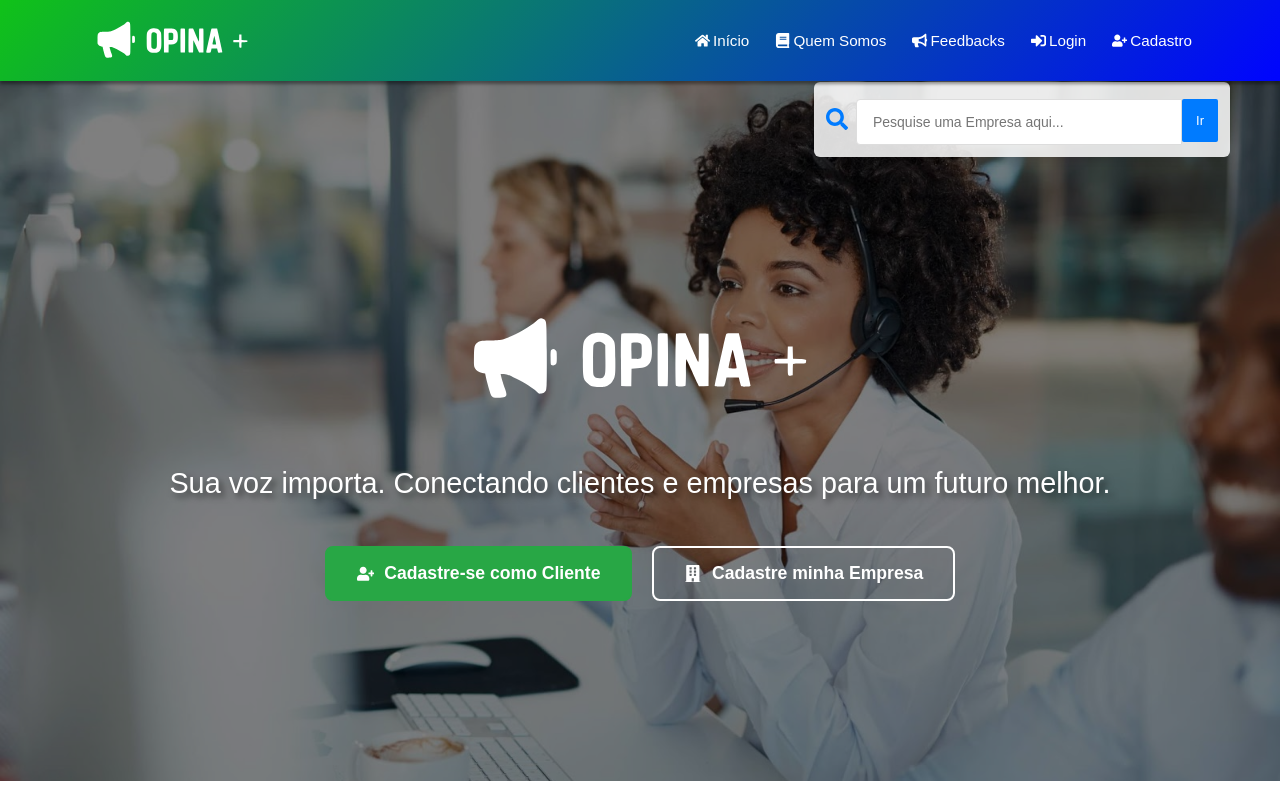
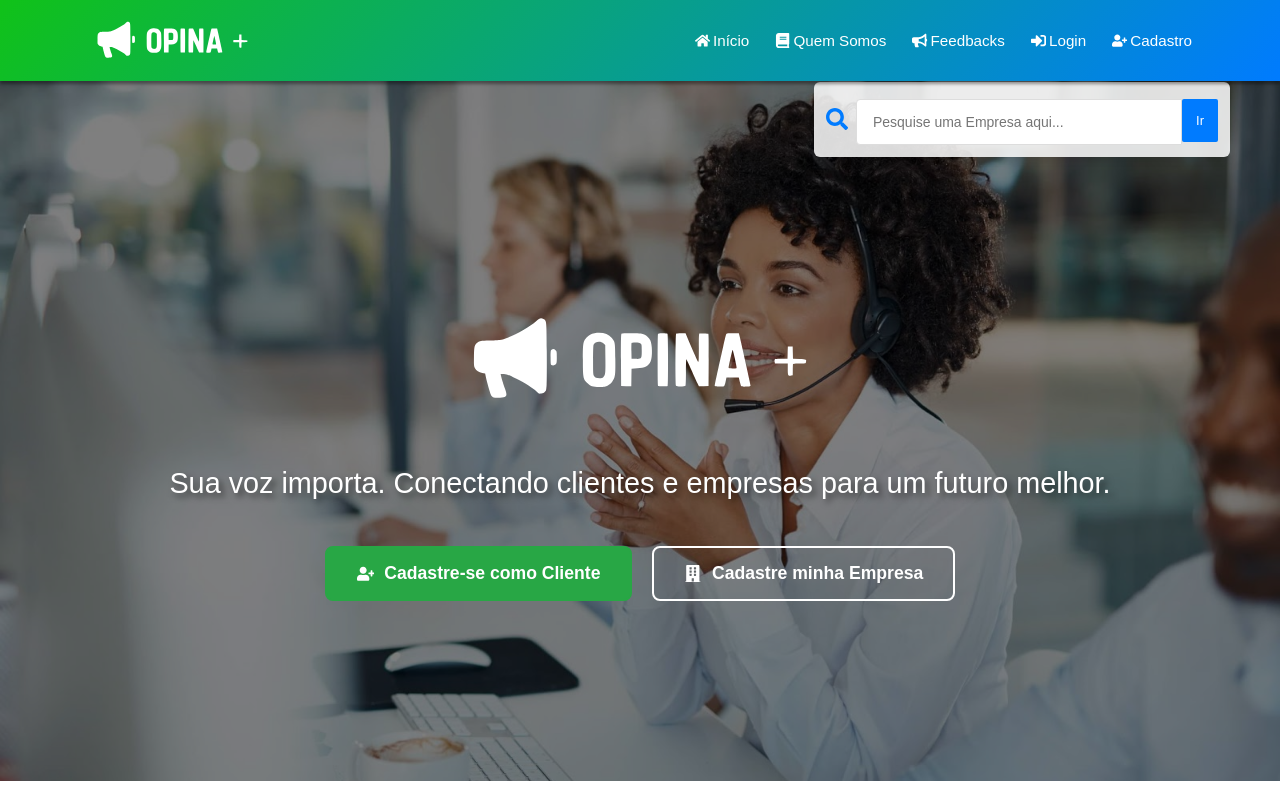
Before and after one commit to Eudantas2024/frontendopinamais, a React (Vite) app: page / in a window 1280 px wide. Shown: the top 800 px of the page. Built offline with nearby package versions, Linux system fonts and the light colour scheme.

Commit message:
frontend opina mais

```diff
--- a/src/components/Header.css
+++ b/src/components/Header.css
@@ -8,7 +8,7 @@
   flex-wrap: wrap;
   position: sticky;
   top: 0;
-  background-image: linear-gradient(135deg, #10c218, #0004ff);
+  background-image: linear-gradient(135deg, #10c218, #007bff);
   z-index: 1000;
   box-shadow: 0px 3px 3px rgba(0, 0, 0, 0.4);
 
```
